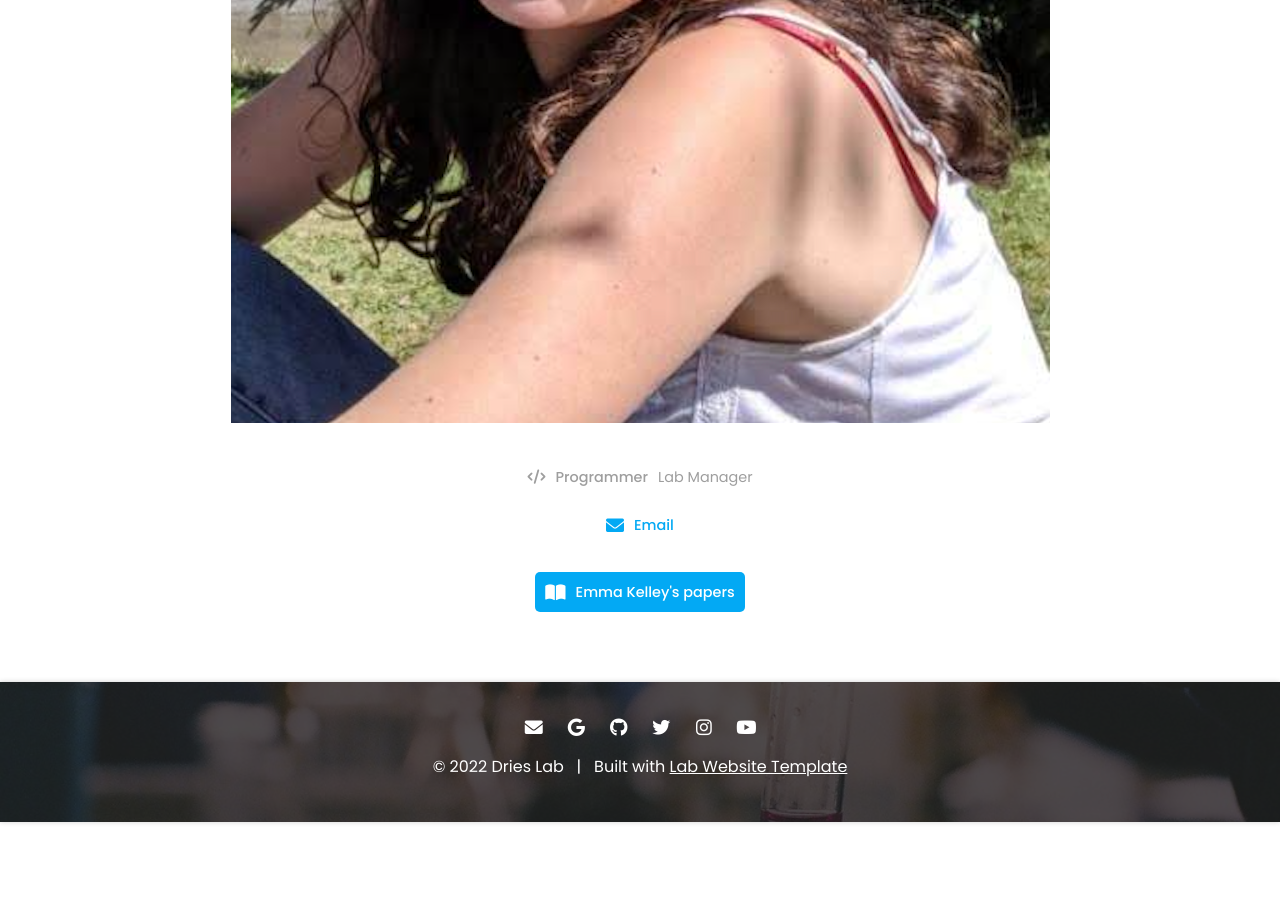
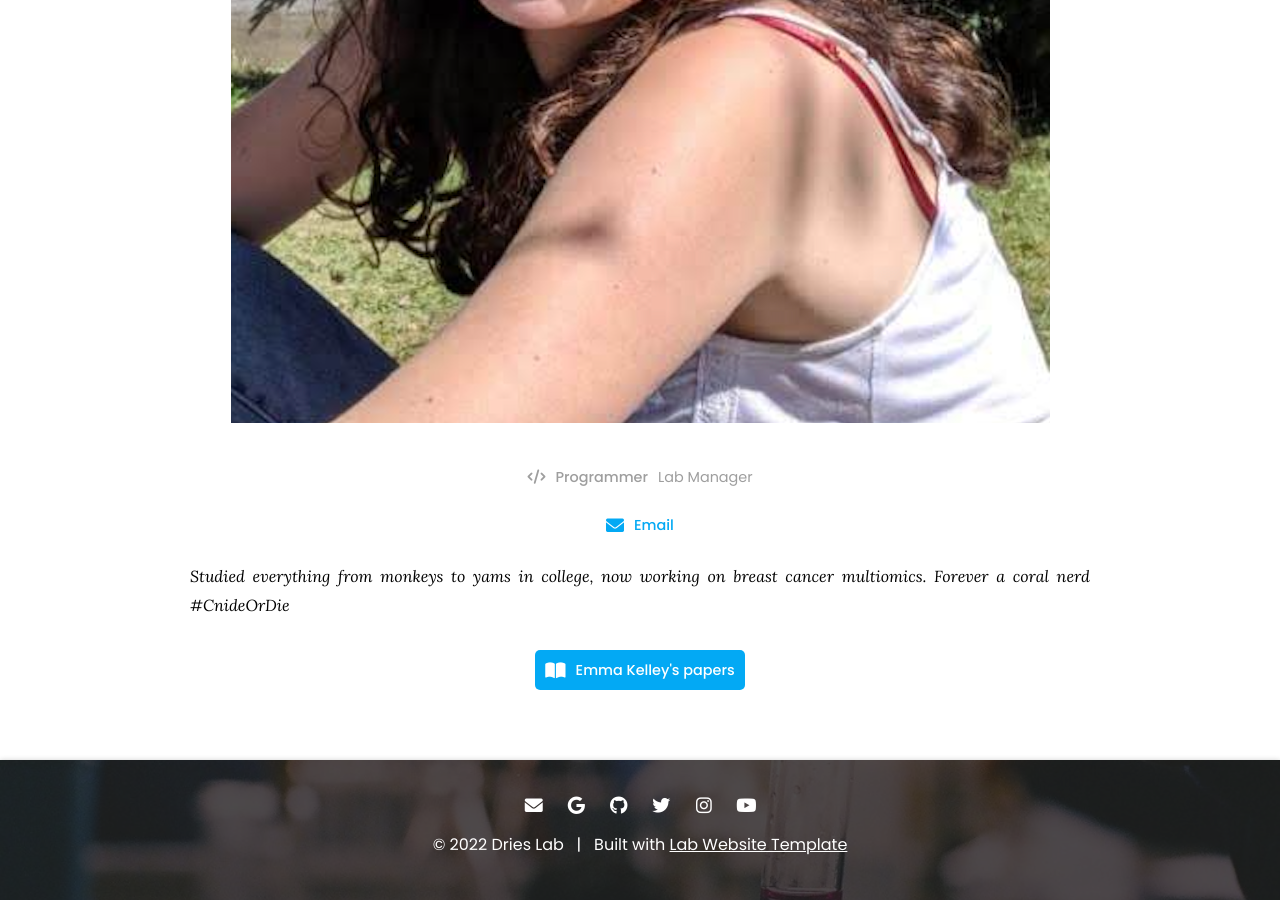
Before and after one commit to quynhsun/testinggit, a Jekyll site: the page built from _members/Emma-Kelley.md, in a window 1280 px wide and 900 px high, scrolled down 763 px. Built offline with Jekyll 4.4.1, drawn with Linux system fonts in a browser that asks for light colours; before the commit the page ends 1585 px from its top, so only the background shows below that.

Commit message:
Update Emma-Kelley.md

```diff
--- a/_members/Emma-Kelley.md
+++ b/_members/Emma-Kelley.md
@@ -7,3 +7,5 @@ links:
   email: ekelley1@bu.edu
 
 ---
+
+*Studied everything from monkeys to yams in college, now working on breast cancer multiomics. Forever a coral nerd #CnideOrDie*
```
